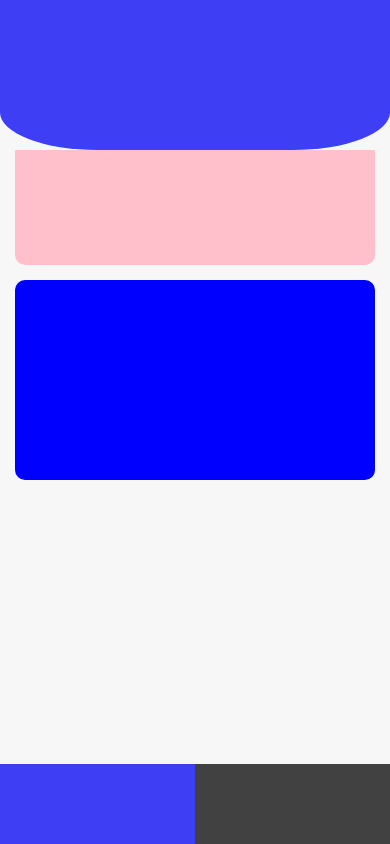
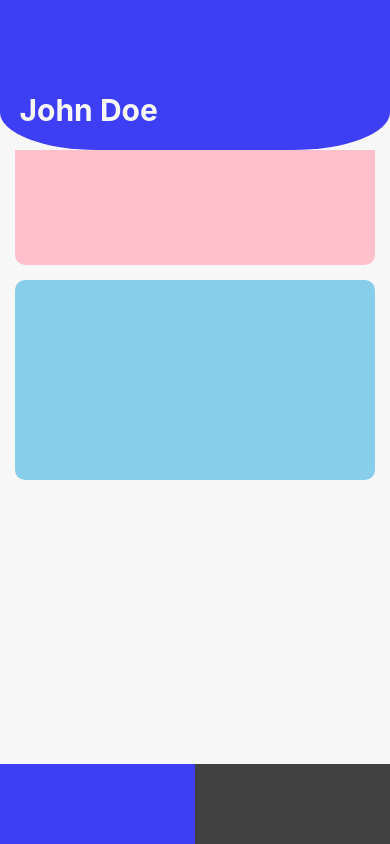
Before and after one commit to plode-v/together-app, a React Native app: screen / in a window 390 px wide. Built offline with nearby package versions, Linux system fonts and the light colour scheme.

Commit message:
Add name component to header

```diff
--- a/src/components/features/Group.component.js
+++ b/src/components/features/Group.component.js
@@ -3,10 +3,11 @@ import styled from "styled-components/native";
 
 const GroupComponent = ({ bgColor }) => {
   const Container = styled.View`
-    height: 200px;
     width: 100%;
     background-color: ${bgColor};
     border-radius: 10px;
+    height: 200px;
+    /* FIXME: configure this on tablet as well */
   `;
 
   return <Container />;
--- a/src/components/features/screens/Header.component.js
+++ b/src/components/features/screens/Header.component.js
@@ -4,20 +4,35 @@ import styled from "styled-components/native";
 const HeaderComponent = () => {
   return (
     <Wrapper>
-      <Container />
+      <NameContainer>
+        <NameText>
+          {/* FIXME: Add first name */}
+          John Doe
+        </NameText>
+      </NameContainer>
     </Wrapper>
   );
 };
 
 const Wrapper = styled.View`
-  background-color: transparent;
-`;
-
-const Container = styled.View`
   height: 150px;
   width: 100%;
   background-color: ${(props) => props.theme.colors.ui.primary};
   border-radius: 0 0 25% 25%;
 `;
 
+const NameContainer = styled.View`
+  height: max-content;
+  width: 50%;
+  position: absolute;
+  bottom: 15%;
+  margin-left: 5%;
+`;
+
+const NameText = styled.Text`
+  font-size: 30px;
+  font-weight: 700;
+  color: ${(props) => props.theme.colors.bg.primary};
+`;
+
 export default HeaderComponent;
--- a/src/components/features/screens/Home.screen.js
+++ b/src/components/features/screens/Home.screen.js
@@ -14,7 +14,7 @@ const HomeScreen = () => {
         <MainSection>
           <GroupComponent bgColor="orange" />
           <GroupComponent bgColor="pink" />
-          <GroupComponent bgColor="blue" />
+          <GroupComponent bgColor="skyblue" />
         </MainSection>
       </Wrapper>
       <MenuBar />
```
